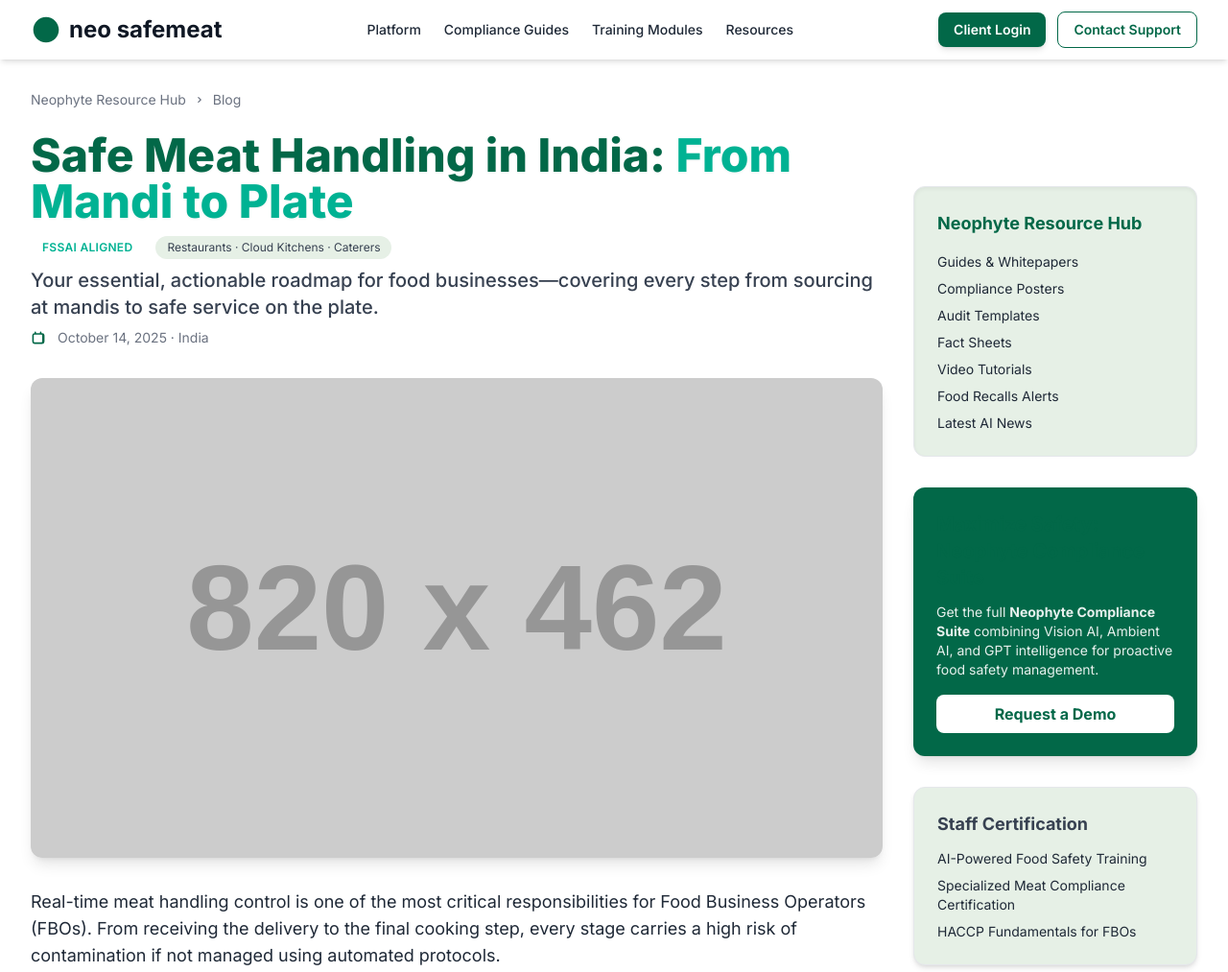
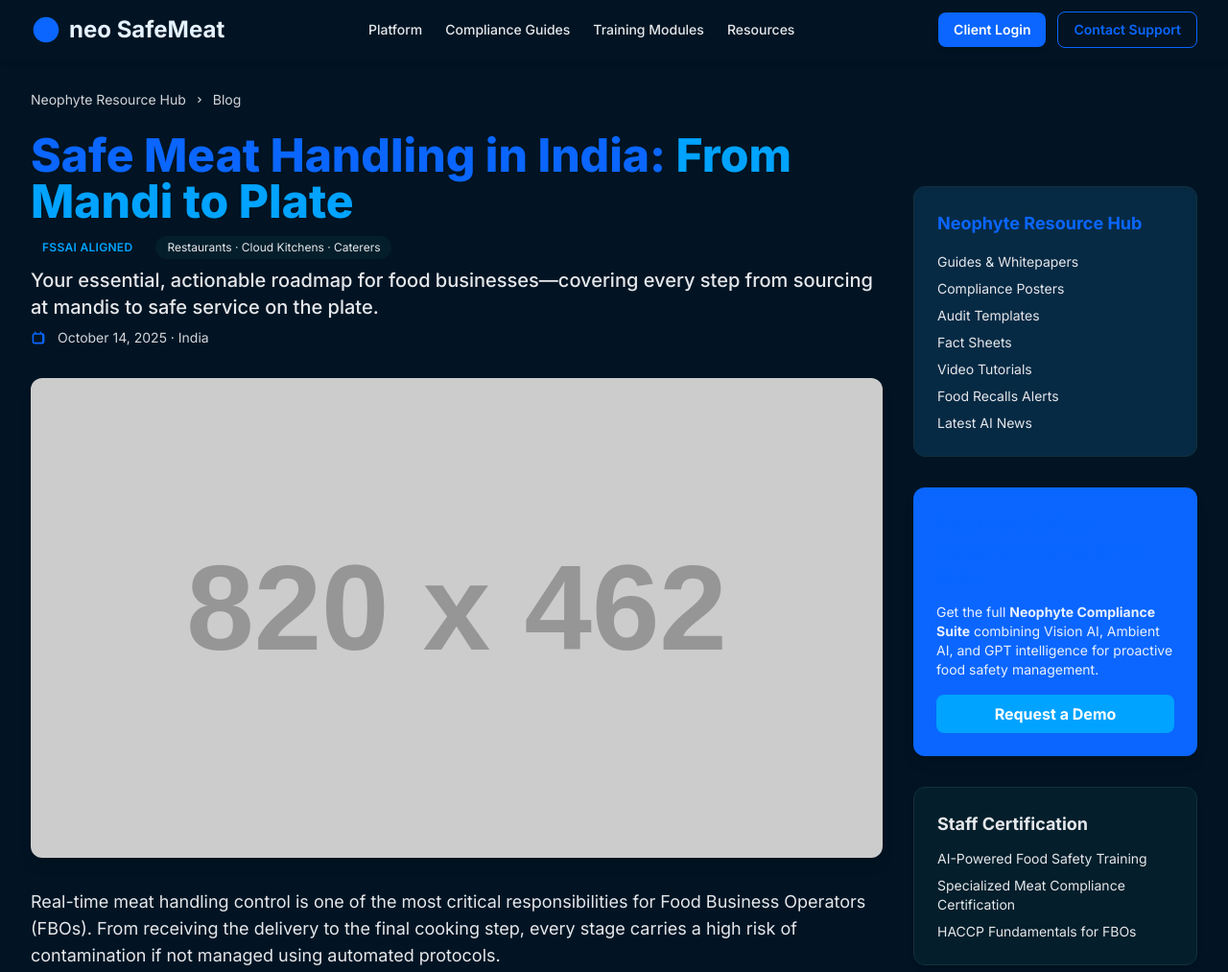
Before and after one commit to Kargil99/Neo-safemeat, a plain HTML site: page index.html in a window 1280 px wide. Shown: the top 1013 px of the page at 96% size. Drawn offline with nearby package versions, Linux system fonts and the light colour scheme; placeholder pictures from the web are drawn by us.

Commit message:
Update branding and color scheme in index.html for neo SafeMeat

```diff
--- a/index.html
+++ b/index.html
@@ -3,16 +3,16 @@
 <head>
     <meta charset="UTF-8">
     <meta name="viewport" content="width=device-width, initial-scale=1.0">
-    <title>Critical Meat Compliance: The neo safemeat FBO Guide</title>
+    <title>Critical Meat Compliance: The neo SafeMeat FBO Guide</title>
     <script src="https://cdn.tailwindcss.com"></script>
     <!-- Load Inter font -->
     <link href="https://fonts.googleapis.com/css2?family=Inter:wght@100..900&display=swap" rel="stylesheet">
     <style>
         /* Define the AIFS color palette using CSS variables/Tailwind config */
         :root {
-            --afs-primary: #026848; /* Dark Teal/Green */
-            --afs-accent: #00B293;  /* Accent Green for links/buttons */
-            --afs-secondary-bg: #E6F0E6; /* Light background for sidebars */
+            --afs-primary: #0A66FF; /* Primary Blue */
+            --afs-accent: #00A3FF;  /* Accent Light Blue for links/buttons */
+            --afs-secondary-bg: #072a44; /* Dark panel background for dark theme */
         }
     </style>
     <script>
@@ -35,8 +35,8 @@
         /* Global typography and color overrides to match Neophyte.ai branding */
         body {
             font-family: 'Inter', sans-serif;
-            color: #0f1724; /* dark text for readability */
-            background-color: #ffffff;
+            color: #e6f2ff; /* light text for dark background */
+            background-color: #021423; /* very dark navy */
         }
 
         /* Make all headings use the primary brand color */
@@ -53,27 +53,31 @@
         }
 
         /* Override common gray utility classes to better match the brand palette */
-        .text-gray-900 { color: #0f1724 !important; }
-        .text-gray-800 { color: #1f2937 !important; }
-        .text-gray-700 { color: #374151 !important; }
-        .text-gray-600 { color: #4b5563 !important; }
-        .text-gray-500 { color: #6b7280 !important; }
-        .text-gray-400 { color: #9ca3af !important; }
+    .text-gray-900 { color: #e6f2ff !important; }
+    .text-gray-800 { color: #d1e9ff !important; }
+    .text-gray-700 { color: #9fc9ff !important; }
+    .text-gray-600 { color: #85bfff !important; }
+    .text-gray-500 { color: #6aaefc !important; }
+    .text-gray-400 { color: #4f9cf5 !important; }
 
         /* Use the soft brand background for subtle panels */
-        .bg-gray-100 { background-color: var(--afs-secondary-bg) !important; }
+    .bg-gray-100 { background-color: #041e2b !important; }
 
         /* Buttons and CTAs already use bg-afs-primary/bg-afs-accent via Tailwind config; ensure contrast */
-        .bg-afs-primary, .text-afs-primary { color: #ffffff; }
+    .bg-afs-primary { background-color: var(--afs-primary) !important; color: #ffffff !important; }
+    .text-afs-primary { color: var(--afs-primary) !important; }
+
+    /* Make accent-stroked elements readable on dark backgrounds */
+    .bg-afs-accent-light { background-color: rgba(0,163,255,0.08) !important; }
 
         /* Small utility to emphasize product names consistently */
         .product-name { color: var(--afs-primary); font-weight: 700; }
     </style>
 </head>
-<body class="bg-white font-sans text-gray-800">
+<body class="bg-[#021423] font-sans text-gray-200">
 
     <!-- Header / Navigation Bar -->
-    <header class="shadow-md bg-white sticky top-0 z-50">
+    <header class="shadow-md bg-[#021423] sticky top-0 z-50">
         <div class="max-w-7xl mx-auto px-4 sm:px-6 lg:px-8 py-3 flex justify-between items-center">
             <!-- Logo (Placeholder for Neophyte Logo) -->
             <a href="/" class="flex items-center space-x-2">
@@ -81,7 +85,7 @@
                     <!-- Placeholder for Neophyte AI/Meat Icon -->
                     <path d="M12 2C6.48 2 2 6.48 2 12s4.48 10 10 10 10-4.48 10-10S17.52 2 12 2zm-1 15h2v-6h-2v6zm0-8h2V7h-2v2z"/>
                 </svg>
-                <span class="text-2xl font-bold text-gray-900">neo safemeat</span>
+                <span class="text-2xl font-bold text-gray-900">neo SafeMeat</span>
             </a>
 
             <!-- Desktop Menu (Hidden on mobile) -->
@@ -104,7 +108,7 @@
     <div class="max-w-7xl mx-auto px-4 sm:px-6 lg:px-8 py-8">
 
         <!-- Breadcrumbs -->
-        <nav class="text-sm text-gray-500 mb-6" aria-label="Breadcrumb">
+    <nav class="text-sm text-gray-300 mb-6" aria-label="Breadcrumb">
             <ol class="list-none p-0 inline-flex">
                 <li class="flex items-center">
                     <a href="/resources" class="hover:text-afs-primary">Neophyte Resource Hub</a>
@@ -128,14 +132,14 @@
                             <span class="inline-block bg-afs-accent/10 text-afs-accent font-semibold px-3 py-1 rounded-full text-xs uppercase tracking-wide">
                                 FSSAI Aligned
                             </span>
-                            <span class="inline-block bg-gray-100 text-gray-700 px-3 py-1 rounded-full text-xs">
+                            <span class="inline-block bg-gray-100 text-gray-200 px-3 py-1 rounded-full text-xs">
                                 Restaurants · Cloud Kitchens · Caterers
                             </span>
                         </div>
-                        <h3 class="text-lg sm:text-xl font-medium text-gray-700 mb-2">
+                        <h3 class="text-lg sm:text-xl font-medium text-gray-200 mb-2">
                             Your essential, actionable roadmap for food businesses—covering every step from sourcing at mandis to safe service on the plate.
                         </h3>
-                        <p class="text-gray-500 text-sm mb-6 flex items-center space-x-2">
+                        <p class="text-gray-300 text-sm mb-6 flex items-center space-x-2">
                             <svg class="w-4 h-4 text-afs-primary mr-1" fill="currentColor" viewBox="0 0 20 20"><path d="M6 2a1 1 0 00-1 1v1H5a3 3 0 00-3 3v8a3 3 0 003 3h10a3 3 0 003-3V7a3 3 0 00-3-3h-1V3a1 1 0 10-2 0v1H7V3a1 1 0 00-1-1zm8 4a1 1 0 011 1v8a1 1 0 01-1 1H5a1 1 0 01-1-1V7a1 1 0 011-1h10z"/></svg>
                             <span>October 14, 2025 · India</span>
                         </p>
@@ -143,7 +147,7 @@
 
                     <!-- Hero Image Placeholder -->
                     <div class="mb-8 rounded-xl overflow-hidden shadow-lg">
-                        <img src="https://placehold.co/820x462/026848/ffffff?text=neo+safemeat+Compliance+Platform" alt="Meat safety compliance in a commercial kitchen" class="w-full h-auto object-cover">
+                        <img src="https://placehold.co/820x462/06213a/ffffff?text=neo+safemeat+Compliance+Platform" alt="Meat safety compliance in a commercial kitchen" class="w-full h-auto object-cover">
                     </div>
 
                     <!-- Introduction -->
@@ -161,7 +165,7 @@
                     </p>
 
                     <!-- Section: Delivery Acceptance -->
-                    <h2 class="text-2xl font-bold text-gray-700 mb-3 mt-6">Digital QA: Accepting Meat Deliveries (Neo QA)</h2>
+                    <h2 class="text-2xl font-bold text-gray-200 mb-3 mt-6">Digital QA: Accepting Meat Deliveries (Neo QA)</h2>
                     <p class="mb-4">
                         Your compliance journey begins when meat arrives. Accepting unsafe deliveries compromises every subsequent step. Use <strong>Neo QA powered by Neometry</strong> for instant validation:
                     </p>
@@ -172,7 +176,7 @@
                     </ul>
 
                     <!-- Section: Storage & Preparation -->
-                    <h2 class="text-2xl font-bold text-gray-700 mb-3 mt-6">Cold Chain and Cross-Contamination (Sentinel AI)</h2>
+                    <h2 class="text-2xl font-bold text-gray-200 mb-3 mt-6">Cold Chain and Cross-Contamination (Sentinel AI)</h2>
                     <p class="mb-4">
                         Meat must be stored in conditions that prevent bacterial growth. <strong>Sentinel AI</strong> monitors compliance 24/7:
                     </p>
@@ -183,7 +187,7 @@
                     </ul>
 
                     <!-- Section: Defrosting & Cooking -->
-                    <h2 class="text-2xl font-bold text-gray-700 mb-3 mt-6">The Pathogen Kill Step (CCP Validation)</h2>
+                    <h2 class="text-2xl font-bold text-gray-200 mb-3 mt-6">The Pathogen Kill Step (CCP Validation)</h2>
                     <p class="mb-4">
                         Improper defrosting can expose meat to the Danger Zone (<strong>5&#176;C</strong> to <strong>60&#176;C</strong>). Cooking is the final safeguard. Always verify with a digital thermometer and log the data via <strong>CCP Validation (Pocket AI)</strong>.
                     </p>
@@ -196,7 +200,7 @@
                     <p class="italic text-sm text-gray-600">Tip: Insert the probe into the thickest part, avoiding bone or fat, to ensure Pocket AI logs an accurate, compliant reading.</p>
 
                     <!-- Section: Training Staff -->
-                    <h2 class="text-2xl font-bold text-gray-700 mb-3 mt-6">Staff Mastery & Audit Readiness (Intelligence Portal)</h2>
+                    <h2 class="text-2xl font-bold text-gray-200 mb-3 mt-6">Staff Mastery & Audit Readiness (Intelligence Portal)</h2>
                     <p class="mb-6">
                         Your compliance system is only as strong as the staff implementing it. <strong>Neo Retail GPT</strong> and the <strong>Intelligence Portal</strong> ensure workers receive <strong>specialized meat compliance certification</strong> modules and have access to all real-time compliance logs for audit purposes.
                     </p>
@@ -205,15 +209,15 @@
                     <h2 class="text-3xl font-bold text-afs-primary mb-4 mt-8 border-b pb-2">Frequently Asked Questions</h2>
                     <div class="space-y-4">
                         <div class="border p-4 rounded-lg">
-                            <h3 class="font-semibold text-gray-700">Q. What temperature should meat be stored at per EU 853/2004?</h3>
+                            <h3 class="font-semibold text-gray-200">Q. What temperature should meat be stored at per EU 853/2004?</h3>
                             <p class="mt-1 text-gray-600">A. Refrigerated meat must be kept at <strong>&#8804; 5&#176;C</strong>, and frozen meat at <strong>&#8804; -18&#176;C</strong>.</p>
                         </div>
                         <div class="border p-4 rounded-lg">
-                            <h3 class="font-semibold text-gray-700">Q. Can I refreeze defrosted meat?</h3>
+                            <h3 class="font-semibold text-gray-200">Q. Can I refreeze defrosted meat?</h3>
                             <p class="mt-1 text-gray-600">A. <strong>Yes</strong>, provided it was defrosted safely in the fridge (using <strong>Sentinel AI</strong> logged data) and has not risen above <strong>&#8804; 5&#176;C</strong>.</p>
                         </div>
                         <div class="border p-4 rounded-lg">
-                            <h3 class="font-semibold text-gray-700">Q. How do neo safemeat products ensure zero cross-contamination?</h3>
+                            <h3 class="font-semibold text-gray-200">Q. How do neo SafeMeat products ensure zero cross-contamination?</h3>
                             <p class="mt-1 text-gray-600">A. <strong>Sentinel AI</strong> uses Vision AI to monitor and log staff adherence to separation protocols, including dedicated utensil usage and clean-down procedures.</p>
                         </div>
                     </div>
@@ -223,7 +227,7 @@
             <!-- Right Column: Sidebar / Resource Library / Ads -->
             <aside class="lg:w-1/4 pt-0 lg:pt-14 space-y-8">
                 <!-- Resource Library Menu -->
-                <div class="bg-afs-secondary-bg p-6 rounded-xl shadow-inner border border-gray-200">
+                <div class="bg-afs-secondary-bg p-6 rounded-xl shadow-inner border border-[#12313e]">
                     <h3 class="text-lg font-bold text-afs-primary mb-4">Neophyte Resource Hub</h3>
                     <ul class="space-y-2 text-sm">
                         <li><a href="#" class="block hover:text-afs-accent">Guides & Whitepapers</a></li>
@@ -242,14 +246,14 @@
                     <p class="text-sm mb-4 opacity-90">
                         Get the full <strong>Neophyte Compliance Suite</strong> combining Vision AI, Ambient AI, and GPT intelligence for proactive food safety management.
                     </p>
-                    <a href="/suite-demo" class="block text-center py-2 bg-white text-afs-primary font-bold rounded-lg hover:bg-gray-100 transition duration-150">
+                    <a href="/suite-demo" class="block text-center py-2 bg-afs-accent text-white font-bold rounded-lg hover:opacity-90 transition duration-150">
                         Request a Demo
                     </a>
                 </div>
 
                 <!-- Secondary Promo Box -->
-                <div class="bg-gray-100 p-6 rounded-xl shadow-md border border-gray-200">
-                    <h3 class="text-lg font-bold text-gray-700 mb-3">Staff Certification</h3>
+                <div class="bg-gray-100 p-6 rounded-xl shadow-md border border-[#12313e]">
+                    <h3 class="text-lg font-bold text-gray-200 mb-3">Staff Certification</h3>
                     <ul class="space-y-2 text-sm">
                         <li><a href="#" class="block hover:text-afs-accent">AI-Powered Food Safety Training</a></li>
                         <li><a href="#" class="block hover:text-afs-accent">Specialized Meat Compliance Certification</a></li>
@@ -261,7 +265,7 @@
     </div>
 
     <!-- Footer -->
-    <footer class="bg-gray-900 text-gray-300 py-12 mt-16">
+    <footer class="bg-[#021423] text-gray-300 py-12 mt-16">
         <div class="max-w-7xl mx-auto px-4 sm:px-6 lg:px-8">
             <div class="grid grid-cols-2 md:grid-cols-4 lg:grid-cols-5 gap-8 border-b border-gray-700 pb-8 mb-8">
                 <!-- Column 1: Courses -->
@@ -315,7 +319,7 @@
             <div class="grid grid-cols-1 md:grid-cols-3 gap-8 text-sm">
                 <!-- Contact Details -->
                 <div>
-                    <h5 class="font-bold text-white mb-2">neo safemeat (A Neophyte.ai Solution)</h5>
+                    <h5 class="font-bold text-white mb-2">neo SafeMeat (A Neophyte.ai Solution)</h5>
                     <!-- <p>Building 2, Level 10, Innovation Hub</p> -->
                     <p>Mumbai, Maharashtra, 400701, India</p>
                     <p class="mt-2">Ph: +91-2235987401</p>
@@ -324,8 +328,8 @@
 
                 <!-- Copyright -->
                 <div class="md:col-span-2 mt-4 md:mt-0">
-                    <p class="text-gray-500 mb-4">Copyright &copy; 2025 Neophyte Ambient Intelligence Pvt Ltd. All Rights Reserved. <strong>neo safemeat</strong> and the Neophyte logo are trademarks of Neophyte Ambient Intelligence Pvt Ltd.</p>
-                    <p class="text-gray-500 text-xs">Food safety advice and recommendations should be considered a guide only. For authoritative guidance on food safety related issues please consult your local government agency or the relevant body for <strong>EU Regulation (EC) No 853/2004</strong>.</p>
+                    <p class="text-gray-300 mb-4">Copyright &copy; 2025 Neophyte Ambient Intelligence Pvt Ltd. All Rights Reserved. <strong>neo safemeat</strong> and the Neophyte logo are trademarks of Neophyte Ambient Intelligence Pvt Ltd.</p>
+                    <p class="text-gray-300 text-xs">Food safety advice and recommendations should be considered a guide only. For authoritative guidance on food safety related issues please consult your local government agency or the relevant body for <strong>EU Regulation (EC) No 853/2004</strong>.</p>
 
                     <!-- Social Media Links -->
                     <div class="flex space-x-4 mt-4">
```
